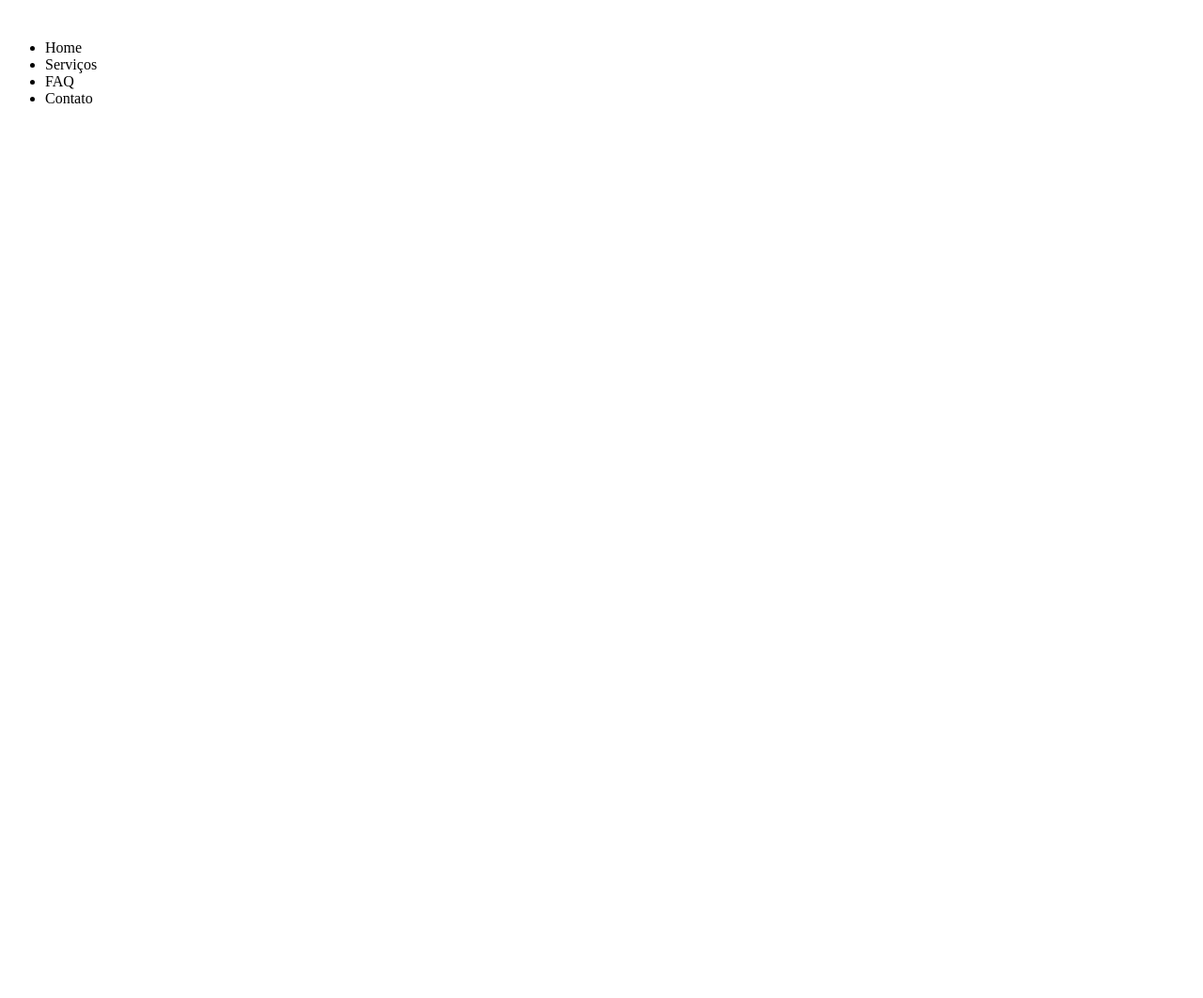
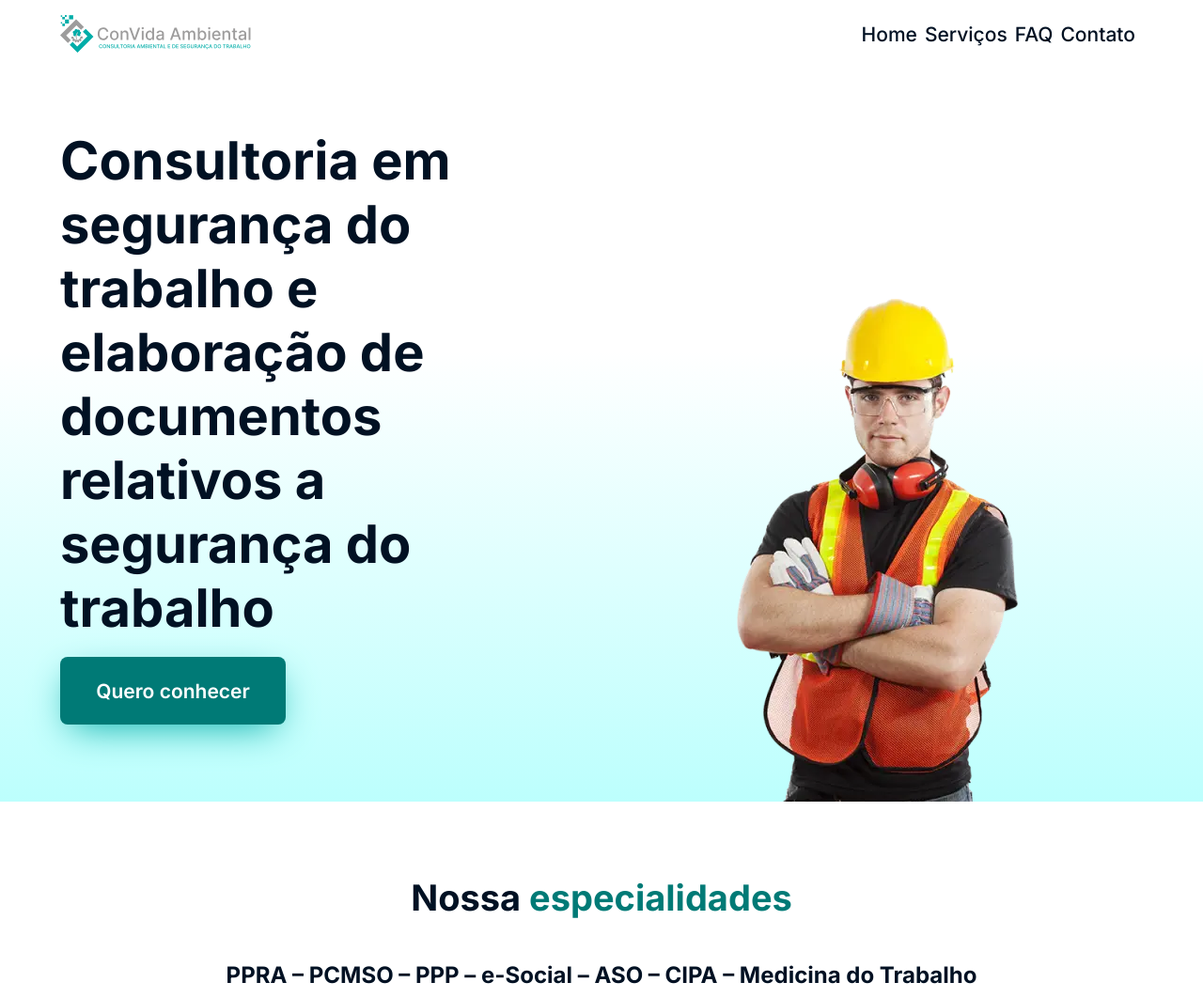
Before and after one commit to rodolfocoprodutor/convidaambientalconsultoria, a plain HTML site: page index.html in a window 1280 px wide. Shown: the top 1062 px of the page at 94% size. Before the commit the page ends 800 px from the top, so only its background shows below. Drawn offline with Linux system fonts and the light colour scheme.

Commit message:
primeiro dev

```diff
--- a/index.html
+++ b/index.html
@@ -62,18 +62,96 @@
     <!-- Stylesheets-->
     <link rel="stylesheet" href="source/main.css">
 
+    <!-- fontes google-->
+    <link rel="preconnect" href="https://fonts.googleapis.com">
+    <link rel="preconnect" href="https://fonts.gstatic.com" crossorigin>
+    <link href="https://fonts.googleapis.com/css2?family=Inter:wght@400;500;600;700;800&display=swap" rel="stylesheet">
+
 </head>
 <body>
     <header>
         <nav>
-            <img src="" alt="">
-            <ul>
-                <li>Home</li>
-                <li>Serviços</li>
-                <li>FAQ</li>
-                <li>Contato</li>
-            </ul>
+            <div class="container">
+                <div class="top__logo">
+                    <svg class="icon icon-logotipo"><use xlink:href="source/i.svg#icon-logotipo"></use></svg>
+                </div>
+                <ul class="menu">
+                    <li><a href="http://">Home</a> </li>
+                    <li><a href="http://">Serviços</a> </li>
+                    <li><a href="http://">FAQ</a> </li>
+                    <li><a href="http://">Contato</a> </li>
+                </ul>
+            </div>
         </nav>
     </header>
+
+    <main>
+        <section class="s-banner">
+            <div class="container">
+                <div class="banner-info">
+                    <h1>Consultoria  em segurança do trabalho e elaboração de documentos relativos a segurança do trabalho</h1>
+                    <a href="http://"><button>Quero conhecer</button></a>
+                </div>
+                <div class="banner-image grid">
+                    <img src="assets/convida_ambiental_banner.webp" alt="Homem segurando o capacete de segurança" width="299" height="601">
+                </div>
+            </div>
+        </section>
+
+        <section class="s-especialidades">
+            <div class="container">
+                <h2>Nossa <span class="color-destak">especialidades</span> </h2>
+                <h3>PPRA – PCMSO – PPP – e-Social – ASO – CIPA – Medicina do Trabalho</h3>
+                <div class="content_especialidades grid">
+                    <article>
+                        <svg class="icon icon-esocial"><use xlink:href="source/i.svg#icon-esocial"></use></svg>
+                        <h3>e-Social</h3>
+                        <p>
+                            Para quem ainda tem dúvida, o eSocial trata-se de uma plataforma unificadora de dados em que os órgãos e entidades do governo federal. A Super Seg oferece este serviço para as empresas em todo o território nacional.
+                        </p>
+                    </article>
+                    <article>
+                        <svg class="icon icon-ppra"><use xlink:href="source/i.svg#icon-ppra"></use></svg>
+                        <h3>PPRA</h3>
+                        <p>
+                            O PPRA, Programa de Prevenção de Riscos Ambientais, tem por objetivo estabelecer medidas que visem a eliminação, redução ou controle desses riscos em prol da preservação da integridade física e mental do trabalhador.
+                        </p>
+                    </article>
+                    <article>
+                        <svg class="icon icon-pcmso"><use xlink:href="source/i.svg#icon-pcmso"></use></svg>
+                        <h3>PCMSO</h3>
+                        <p>
+                            O Programa de Controle Médico de Saúde Ocupacional consiste em um programa elaborado com base no PPRA, que estabelece quais exames cada colaborador deverá fazer de acordo com sua atividade a ser desenvolvida na empresa, e determina também a sua periodicidade.
+                        </p>
+                    </article>
+                    <article>
+                        <svg class="icon icon-exames-medicos"><use xlink:href="source/i.svg#icon-exames-medicos"></use></svg>
+                        <h3>Exames Médicos</h3>
+                        <p>
+                            Realizamos os médicos ocupacionais, tais como Adminissional, demissional, periódico, mudança de função, retorno ao trabalho e exames laboratoriais.
+                        </p>
+                    </article>
+                    <article>
+                        <svg class="icon icon-laudos"><use xlink:href="source/i.svg#icon-laudos"></use></svg>
+                        <h3>Laudos</h3>
+                        <p>
+                            O LTCAT – Laudo Técnico de Condições Ambientais de Trabalho é um laudo que descreve as condições ambientais de trabalho da empresa, exigido pela Previdência Social.
+                        </p>
+                    </article>
+                    <article>
+                        <svg class="icon icon-analises-de-risco"><use xlink:href="source/i.svg#icon-analises-de-risco"></use></svg>
+                        <h3>Análises de Riscos</h3>
+                        <p>
+                            A SUPER SEG realiza análises de risco de modo a verificar as condições de trabalho e os riscos nos quais estão expostos os colaboradores. A análise visa a mitigação dos riscos e consequentemente a eliminação de riscos de multas na qual a empresa pode estar exposta em caso de fiscalização. Contrate a Super Seg.
+                        </p>
+                    </article>
+                </div>
+            </div>
+        </section>
+    </main>
+
+    <footer>
+
+    </footer>
 </body>
 </html>
--- a/source/main.css
+++ b/source/main.css
@@ -0,0 +1,230 @@
+/* Variables css*/
+:root{
+    /* Colors */
+    /* Color mode HSL(hue, saturation, lightness)*/
+    /*
+        blue    :   hsl(224, 69%, 14%)
+        red     :   hsl(0, 100%, 43%)
+        gray    :   hsl(0, 0%, 98%)
+        green   :   hsl(100, 83%, 41%)
+        yellow  :   HSL(52, 100%, 50%)
+    */
+
+    --hue: 178;
+    --sat: 100%;
+    --lig: 24%;
+
+    --brand-color1: hsl(var(--hue), var(--sat), var(--lig)) ;
+    --brand-color2: hsl(var(--hue), var(--sat), 34%);
+    --brand-color-alt: hsl(var(--hue), var(--sat), 44%);
+    --brand-color-alt2: hsl(var(--hue), var(--sat), 87%);
+    --title-color: hsl(212, 95%, 7%);
+    --text-color: hsl(212, 21%, 33%);
+    --bg-gradient: linear-gradient(180deg, rgba(188, 255, 253, 0) 38.54%, #BCFFFD 100%);
+    --container-color: hsl(0, 0%, 100%);
+    --attention-yellow: hsl(56, 100%, 50%);
+    --attention-red: hsl(14, 100%, 50%);
+    --attention-green: hsl(128, 52%, 47%);
+
+    /* Font and typography */
+    /* .5rem = 8px / 1rem = 16px */
+    --body-font: 'Inter', sans-serif;
+    --header: 5.6rem;
+    --title: 3.8rem;
+    --subtitle: 2.4rem;
+    --body-text: 2.1rem;
+    --details: 1.8rem;
+    --smallest: 1.6rem;
+
+    /* Title center*/
+
+}
+
+/* Responsive typography */
+@media only screen and (orientation: portrait)  {
+    :root {
+        --header: 3.8rem;
+        --title: 2.8rem;
+        --subtitle: 2.0rem;
+        --body-text: 1.6rem;
+        --details: 1.4rem;
+        --smallest: 1.2rem;
+
+    }
+}
+*,
+*::after,
+*::before{
+    list-style:none;
+    text-decoration:none;
+    margin:0;
+    padding:0;
+    text-align:left;
+    border:0;
+    outline-color:#ccc;
+    color: var(--text-color);
+    -webkit-font-smoothing:antialiased;
+    -moz-osx-font-smoothing:grayscale;
+    -webkit-box-sizing:border-box;
+    box-sizing:border-box;
+    font-family: var(--body-font);
+    font-size: 62.5%;
+    font-display: swap;
+}
+html{
+    scroll-behavior: smooth;
+    direction: ltr;
+    /*font-size: clamp(1rem, 1vw, 1.2rem);*/
+}
+body{
+
+    counter-reset: num;
+}
+img{
+    width: 100%;
+    height: auto;
+}
+h1{
+    font-size: var(--header);
+    color: var(--title-color);
+}
+h2{
+    font-size: var(--title);
+    margin-top: .8rem;
+    line-height: 160%;
+    color: var(--title-color);
+}
+h3{
+    font-size: var(--subtitle);
+    margin-top: 1rem;
+    line-height: 180%;
+    color: var(--title-color);
+}
+p{
+    font-size: var(--body-text);
+    font-family: inherit;
+    line-height: 160%;
+}
+li{
+    font-size: inherit;
+}
+a{
+    font-size: inherit;
+}
+button {
+    width: 24rem;
+    height: 7.2rem;
+    margin-top: 1.8rem;
+    margin-bottom: 1.8rem;
+    padding: 0 2rem;
+    color: #FFFFFF;
+    border-radius: 0.8rem;
+    font-size: var(--body-text);
+    font-weight: 600;
+    text-align: center;
+    background-color: var(--brand-color1);
+    outline: none;
+    border: none;
+    cursor: pointer;
+    transition: background-color .4s ease;
+    transition: box-shadow .4s ease;
+    box-shadow: 0px 1.25rem 40px -11px var(--brand-color2);
+}
+button:hover {
+    background-color: var(--title-color);
+    box-shadow: 0px 1.25rem 40px -11px var(--brand-color-alt);
+    color: #ffffff;
+}
+section{
+    padding-top: 6.4rem;
+    padding-bottom: 6.4rem;
+
+}
+header{
+    padding-top: 1.6rem;
+    padding-bottom: 1.6rem;
+}
+.icon {
+    display: inline-block;
+    width: 4.0rem;
+    height: 4.0rem;
+    stroke-width: 0;
+    stroke: currentColor;
+    fill: currentColor;
+}
+.icon-logotipo {
+    width: 20.3rem;
+}
+.color-destak{
+    font-size: inherit;
+    color: var(--brand-color1);
+}
+
+.container{
+    display: grid;
+    width: min(100% - 10%, 1216px);
+    margin-inline: auto;
+    gap: 2rem;
+    align-items: center;
+    justify-items: center;
+}
+.text-center{
+    text-align: center;
+}
+.card{
+    padding: 1rem 2rem;
+    border-radius: .6rem;
+}
+.grid{
+    display: grid;
+}
+header nav .container{
+    grid-template-columns: repeat(auto-fit, minmax(360px, 1fr));
+}
+header nav .container .top__logo{
+    width: 100%;
+}
+header nav .container .menu{
+    display: flex;
+    width: 100%;
+    justify-content: end;
+}
+header nav .container ul li{
+    font-size: var(--body-text);
+    display: inline-block;
+    margin-right: .8rem;
+}
+header nav .container ul li a{
+    color: var(--title-color);
+    font-weight: 500;
+}
+.s-banner{
+    overflow: hidden;
+    background: var(--bg-gradient);
+}
+.s-banner .container{
+    grid-template-columns: repeat(auto-fit, minmax(360px, 1fr));
+}
+.s-banner .container .banner-info{
+    display: grid;
+    width: 100%;
+    height: 100%;
+
+}
+.s-banner .container .banner-image{
+    display: grid;
+    width: 100%;
+    height: 100%;
+    align-items: flex-end;
+    position: relative;
+    bottom: -20%;
+}
+.s-banner .container .banner-image img{
+    max-height: 601px;
+    object-fit: contain;
+}
+
+.s-especialidades .container .content_especialidades{
+    grid-template-columns: repeat(auto-fit, minmax(360px, 1fr));
+    gap: 4rem;
+}
```
Also changed, not shown: assets/analises-de-risco.svg (added), assets/convida_ambiental_banner.png (added), assets/convida_ambiental_banner.webp (added), assets/esocial.svg (added), assets/exames-medicos.svg (added), assets/laudos.svg (added), assets/logotipo.svg (added), assets/logotipowhite.svg (added), assets/pcmso.svg (added), assets/ppra.svg (added), source/i.svg (added).
